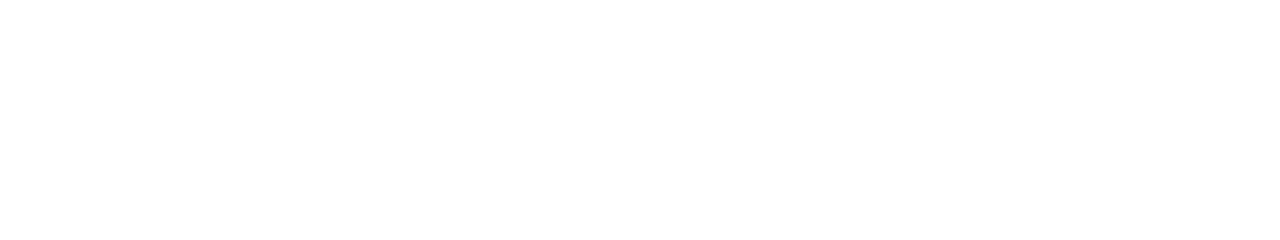
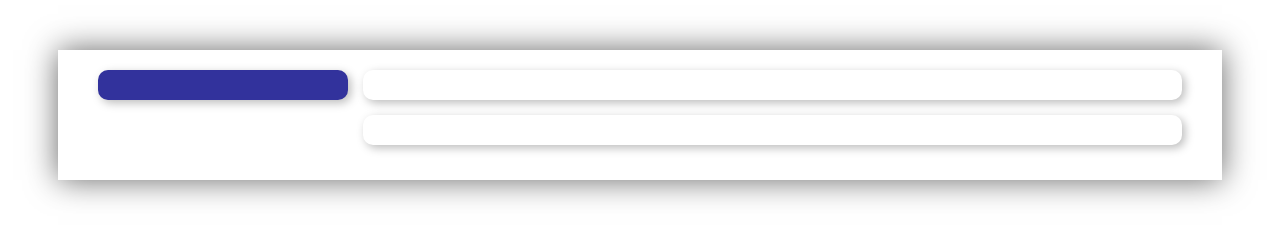
Before and after one commit to SadambekovBekmyrza/21.11.22, a plain HTML site: page index.html in a window 1280 px wide. Drawn offline with Linux system fonts and the light colour scheme.

Commit message:
disain div

```diff
--- a/index.html
+++ b/index.html
@@ -1,7 +1,7 @@
 <html>
 
 <head>
-  <title>Document</title>
+  <title>Document.</title>
   <link rel="stylesheet" href="style.css">
 </head>
 
@@ -10,11 +10,9 @@
     <div class="sidebar">
       <div class="box blue"></div>
     </div>
-    <div class="contant">
+    <div class="content">
       <div class="box"></div>
       <div class="box"></div>
     </div>
   </div>
 </body>
-
-</html>
--- a/style.css
+++ b/style.css
@@ -1,3 +1,25 @@
 * {
   box-sizing: border-box;
 }
+.box {
+  border-radius: 10px;
+  box-shadow: 3px 3px 10px rgba(0, 0, 0, 0.267);
+  padding: 15px;
+  margin-bottom: 15px;
+}
+.sidebar {
+  flex: 0 0 250px;
+  margin-right: 15px;
+}
+.content {
+  flex: 1 1 auto;
+}
+.blue {
+  background-color: rgb(50, 50, 156);
+}
+.container {
+  box-shadow: 0 0 30px rgba(0, 0, 0, 0.603);
+  margin: 50px;
+  padding: 20px 40px;
+  display: flex;
+}
```
